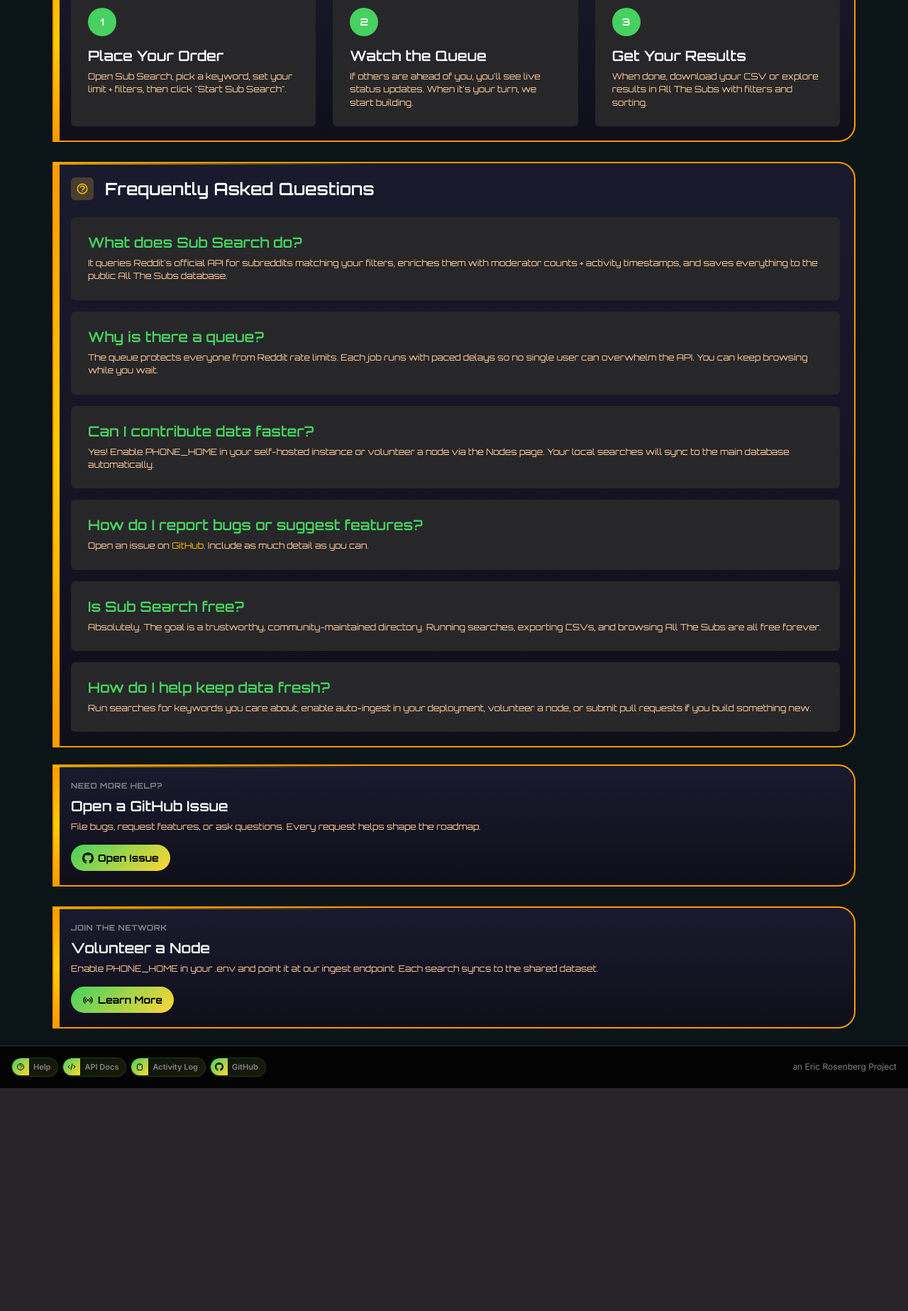
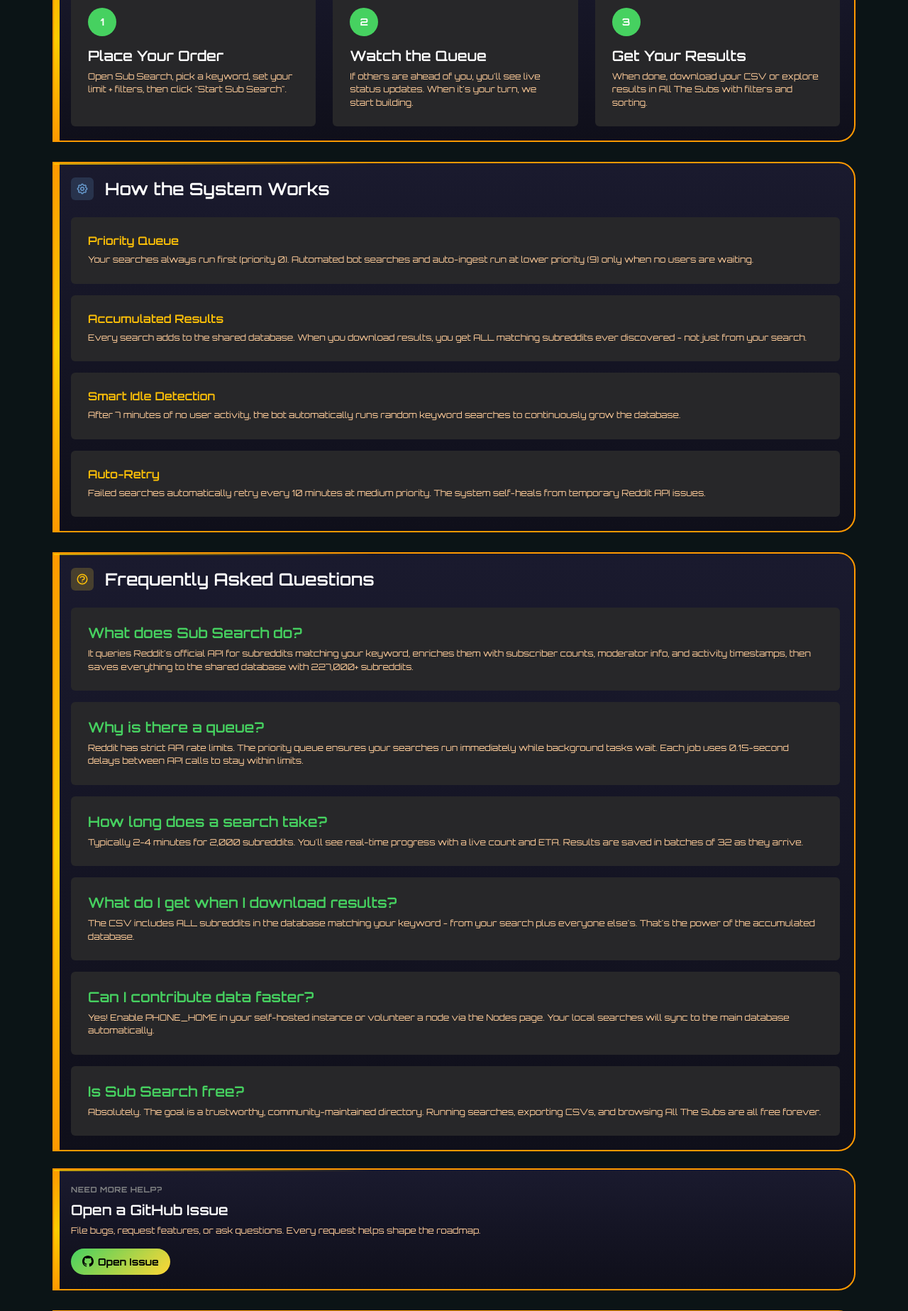
Before and after one commit to ericrosenberg1/reddit-sub-analyzer, a Django app: page /help/ in a window 1280 px wide. Shown: the part 491-2338 px from the top of the page at 71% size. Before the commit the page ends 2024 px from the top, so only its background shows below. Run offline with Django 5.2, Linux system fonts and the light colour scheme; parts of the project's set-up code (start-up, migrations or seed data) failed here and were passed over.

Commit message:
docs: Update README, help, and developer docs with accurate architecture
- Rewrite README with Django/Celery architecture (was Flask)
- Add architecture diagram showing web interface, task queue, integrations
- Document priority-based Celery tasks and scheduling
- Update help page with "How the System Works" section explaining
  priority queue, accumulated results, smart idle detection, auto-retry
- Update FAQ with accurate timing/performance information
- Add Celery task architecture section to developer docs
- Update Python version requirement to 3.11+
- Bump version to 2025.12.03

🤖 Generated with [Claude Code](https://claude.com/claude-code)

Co-Authored-By: Claude <noreply@anthropic.com>

```diff
--- a/templates/help.html
+++ b/templates/help.html
@@ -57,6 +57,48 @@
   </div>
 </div>
 
+<!-- How It Works -->
+<div class="card mb-4">
+  <div class="card-body">
+    <div class="d-flex align-items-center gap-3 mb-4">
+      <div class="rounded d-flex align-items-center justify-content-center" style="width: 32px; height: 32px; background-color: rgba(102, 153, 204, 0.2);">
+        <svg width="18" height="18" style="color: #6699cc;" fill="none" stroke="currentColor" viewBox="0 0 24 24">
+          <path stroke-linecap="round" stroke-linejoin="round" stroke-width="2" d="M10.325 4.317c.426-1.756 2.924-1.756 3.35 0a1.724 1.724 0 002.573 1.066c1.543-.94 3.31.826 2.37 2.37a1.724 1.724 0 001.065 2.572c1.756.426 1.756 2.924 0 3.35a1.724 1.724 0 00-1.066 2.573c.94 1.543-.826 3.31-2.37 2.37a1.724 1.724 0 00-2.572 1.065c-.426 1.756-2.924 1.756-3.35 0a1.724 1.724 0 00-2.573-1.066c-1.543.94-3.31-.826-2.37-2.37a1.724 1.724 0 00-1.065-2.572c-1.756-.426-1.756-2.924 0-3.35a1.724 1.724 0 001.066-2.573c-.94-1.543.826-3.31 2.37-2.37.996.608 2.296.07 2.572-1.065z"/>
+          <path stroke-linecap="round" stroke-linejoin="round" stroke-width="2" d="M15 12a3 3 0 11-6 0 3 3 0 016 0z"/>
+        </svg>
+      </div>
+      <h4 class="mb-0">How the System Works</h4>
+    </div>
+
+    <div class="row g-3">
+      <div class="col-md-6">
+        <div class="bg-input rounded p-4 h-100">
+          <h6 class="text-warning mb-2">Priority Queue</h6>
+          <p class="small text-muted mb-0">Your searches always run first (priority 0). Automated bot searches and auto-ingest run at lower priority (9) only when no users are waiting.</p>
+        </div>
+      </div>
+      <div class="col-md-6">
+        <div class="bg-input rounded p-4 h-100">
+          <h6 class="text-warning mb-2">Accumulated Results</h6>
+          <p class="small text-muted mb-0">Every search adds to the shared database. When you download results, you get ALL matching subreddits ever discovered - not just from your search.</p>
+        </div>
+      </div>
+      <div class="col-md-6">
+        <div class="bg-input rounded p-4 h-100">
+          <h6 class="text-warning mb-2">Smart Idle Detection</h6>
+          <p class="small text-muted mb-0">After 7 minutes of no user activity, the bot automatically runs random keyword searches to continuously grow the database.</p>
+        </div>
+      </div>
+      <div class="col-md-6">
+        <div class="bg-input rounded p-4 h-100">
+          <h6 class="text-warning mb-2">Auto-Retry</h6>
+          <p class="small text-muted mb-0">Failed searches automatically retry every 10 minutes at medium priority. The system self-heals from temporary Reddit API issues.</p>
+        </div>
+      </div>
+    </div>
+  </div>
+</div>
+
 <!-- FAQ -->
 <div class="card mb-4">
   <div class="card-body">
@@ -72,27 +114,27 @@
     <div class="d-flex flex-column gap-3">
       <div class="bg-input rounded p-4">
         <h5 class="text-success mb-2">What does Sub Search do?</h5>
-        <p class="small text-muted mb-0">It queries Reddit's official API for subreddits matching your filters, enriches them with moderator counts + activity timestamps, and saves everything to the public All The Subs database.</p>
+        <p class="small text-muted mb-0">It queries Reddit's official API for subreddits matching your keyword, enriches them with subscriber counts, moderator info, and activity timestamps, then saves everything to the shared database with 227,000+ subreddits.</p>
       </div>
       <div class="bg-input rounded p-4">
         <h5 class="text-success mb-2">Why is there a queue?</h5>
-        <p class="small text-muted mb-0">The queue protects everyone from Reddit rate limits. Each job runs with paced delays so no single user can overwhelm the API. You can keep browsing while you wait.</p>
+        <p class="small text-muted mb-0">Reddit has strict API rate limits. The priority queue ensures your searches run immediately while background tasks wait. Each job uses 0.15-second delays between API calls to stay within limits.</p>
+      </div>
+      <div class="bg-input rounded p-4">
+        <h5 class="text-success mb-2">How long does a search take?</h5>
+        <p class="small text-muted mb-0">Typically 2-4 minutes for 2,000 subreddits. You'll see real-time progress with a live count and ETA. Results are saved in batches of 32 as they arrive.</p>
+      </div>
+      <div class="bg-input rounded p-4">
+        <h5 class="text-success mb-2">What do I get when I download results?</h5>
+        <p class="small text-muted mb-0">The CSV includes ALL subreddits in the database matching your keyword - from your search plus everyone else's. That's the power of the accumulated database.</p>
       </div>
       <div class="bg-input rounded p-4">
         <h5 class="text-success mb-2">Can I contribute data faster?</h5>
         <p class="small text-muted mb-0">Yes! Enable PHONE_HOME in your self-hosted instance or volunteer a node via the Nodes page. Your local searches will sync to the main database automatically.</p>
       </div>
       <div class="bg-input rounded p-4">
-        <h5 class="text-success mb-2">How do I report bugs or suggest features?</h5>
-        <p class="small text-muted mb-0">Open an issue on <a href="https://github.com/ericrosenberg1/reddit-sub-analyzer/issues" target="_blank" class="text-warning">GitHub</a>. Include as much detail as you can.</p>
-      </div>
-      <div class="bg-input rounded p-4">
         <h5 class="text-success mb-2">Is Sub Search free?</h5>
         <p class="small text-muted mb-0">Absolutely. The goal is a trustworthy, community-maintained directory. Running searches, exporting CSVs, and browsing All The Subs are all free forever.</p>
-      </div>
-      <div class="bg-input rounded p-4">
-        <h5 class="text-success mb-2">How do I help keep data fresh?</h5>
-        <p class="small text-muted mb-0">Run searches for keywords you care about, enable auto-ingest in your deployment, volunteer a node, or submit pull requests if you build something new.</p>
       </div>
     </div>
   </div>
```
Also changed, not shown: templates/developer_docs.html (+44 -4 lines), README.md, 1 other file.
